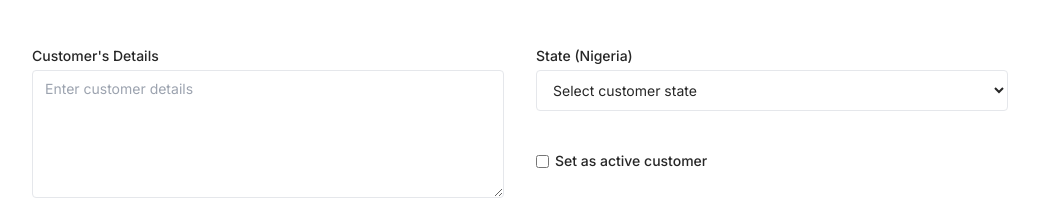
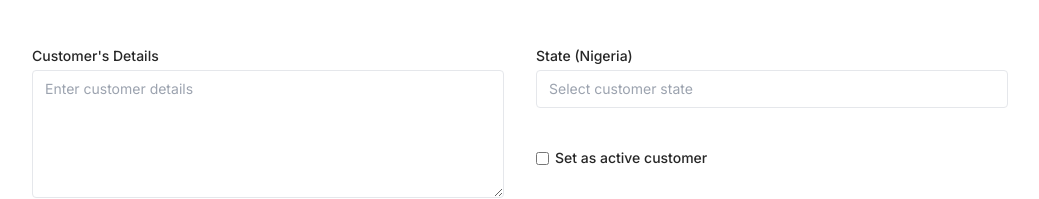
Before and after one commit to the-eduek/sycamore-test, a Vue app: page /add-customer in a window 1280 px wide. Shown: the part 346-545 px from the top of the page, without its empty margins (120-1159 px from the left). Built offline with nearby package versions, Linux system fonts and the light colour scheme.

Commit message:
feat: customize select box

```diff
--- a/src/components/CustomerForm.vue
+++ b/src/components/CustomerForm.vue
@@ -80,7 +80,7 @@ onBeforeMount(() => {
           <input
             :id="CUSTOMER.FIRSTNAME"
             placeholder="Enter customer first name"
-            class="w-full mt-1 px-3 py-2 border rounded text-sm"
+            class="w-full mt-1 px-3 py-2 border hover:border-neutral-400 rounded text-sm outline-none focus:ring-2 focus:ring-purple-300"
             type="text"
             v-model="customerObj.firstName"
             v-validate-form-input="CUSTOMER.FIRSTNAME"
@@ -94,7 +94,7 @@ onBeforeMount(() => {
           <input
             :id="CUSTOMER.LASTNAME"
             placeholder="Enter customer last name"
-            class="w-full mt-1 px-3 py-2 border rounded text-sm"
+            class="w-full mt-1 px-3 py-2 border hover:border-neutral-400 rounded text-sm outline-none focus:ring-2 focus:ring-purple-300"
             type="text"
             v-model="customerObj.lastName"
             v-validate-form-input="CUSTOMER.LASTNAME"
@@ -110,7 +110,7 @@ onBeforeMount(() => {
           <input
             :id="CUSTOMER.EMAIL"
             placeholder="Enter customer email"
-            class="w-full mt-1 px-3 py-2 border rounded text-sm"
+            class="w-full mt-1 px-3 py-2 border hover:border-neutral-400 rounded text-sm outline-none focus:ring-2 focus:ring-purple-300"
             type="text"
             v-model="customerObj.email"
             v-validate-form-input="CUSTOMER.EMAIL"
@@ -124,7 +124,7 @@ onBeforeMount(() => {
           <input
             :id="CUSTOMER.PHONE"
             placeholder="Enter customer phone number"
-            class="w-full mt-1 px-3 py-2 border rounded text-sm"
+            class="w-full mt-1 px-3 py-2 border hover:border-neutral-400 rounded text-sm outline-none focus:ring-2 focus:ring-purple-300"
             type="text"
             v-model="customerObj.phone"
             v-validate-form-input="CUSTOMER.PHONE"
@@ -138,10 +138,14 @@ onBeforeMount(() => {
           <div>
             <label :for="CUSTOMER.STATE" class="block text-sm font-medium">State (Nigeria)</label>
 
+            <div class="mt-1 relative w-full">
               <select
                 :name="CUSTOMER.STATE"
                 :id="CUSTOMER.STATE"
-              class="background-none bg-white h-full w-full mt-1 px-3 py-2.5 border rounded text-sm"
+                :class="[
+                  'appearance-none bg-white px-3 py-2 border hover:border-neutral-400 rounded text-sm focus:outline-none focus:ring-2 focus:ring-purple-300 w-full',
+                  { 'text-gray-400': !customerObj.state },
+                ]"
                 v-model="customerObj.state"
                 v-validate-form-input="CUSTOMER.STATE"
                 data-validate="true"
@@ -151,6 +155,7 @@ onBeforeMount(() => {
                   {{ state }}
                 </option>
               </select>
+            </div>
           </div>
 
           <div class="flex items-center mb-8 mt-10">
@@ -173,7 +178,7 @@ onBeforeMount(() => {
             :id="CUSTOMER.DETAILS"
             v-model="customerObj.details"
             v-validate-form-input="CUSTOMER.DETAILS"
-            class="w-full mt-1 px-3 py-2 border rounded h-32 text-sm"
+            class="w-full mt-1 px-3 py-2 border rounded h-32 text-sm outline-none focus:ring-2 focus:ring-purple-300"
             placeholder="Enter customer details"
             data-validate="true"
           ></textarea>
```
Lines whose indentation alone changed are shown as unchanged.
